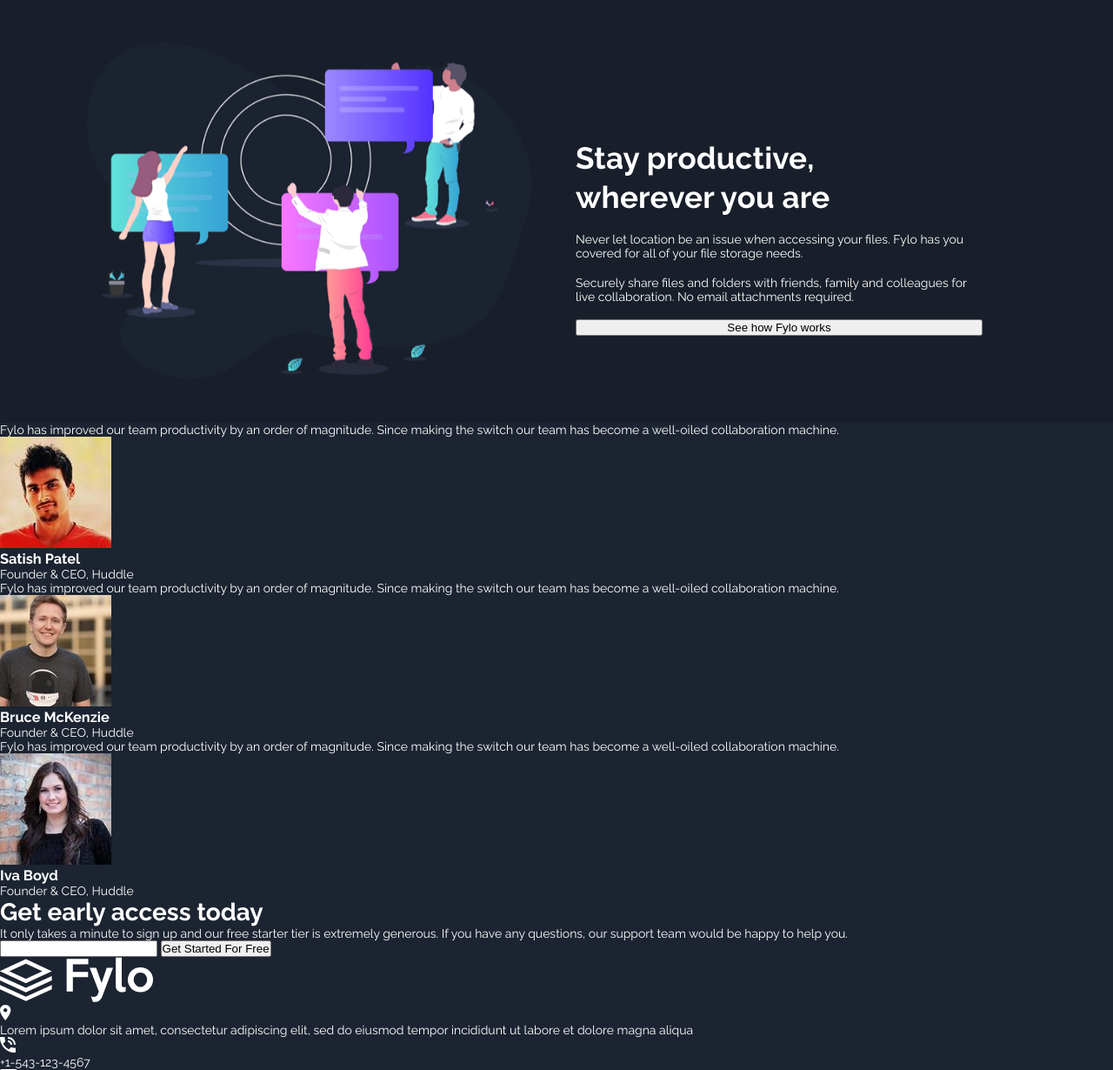
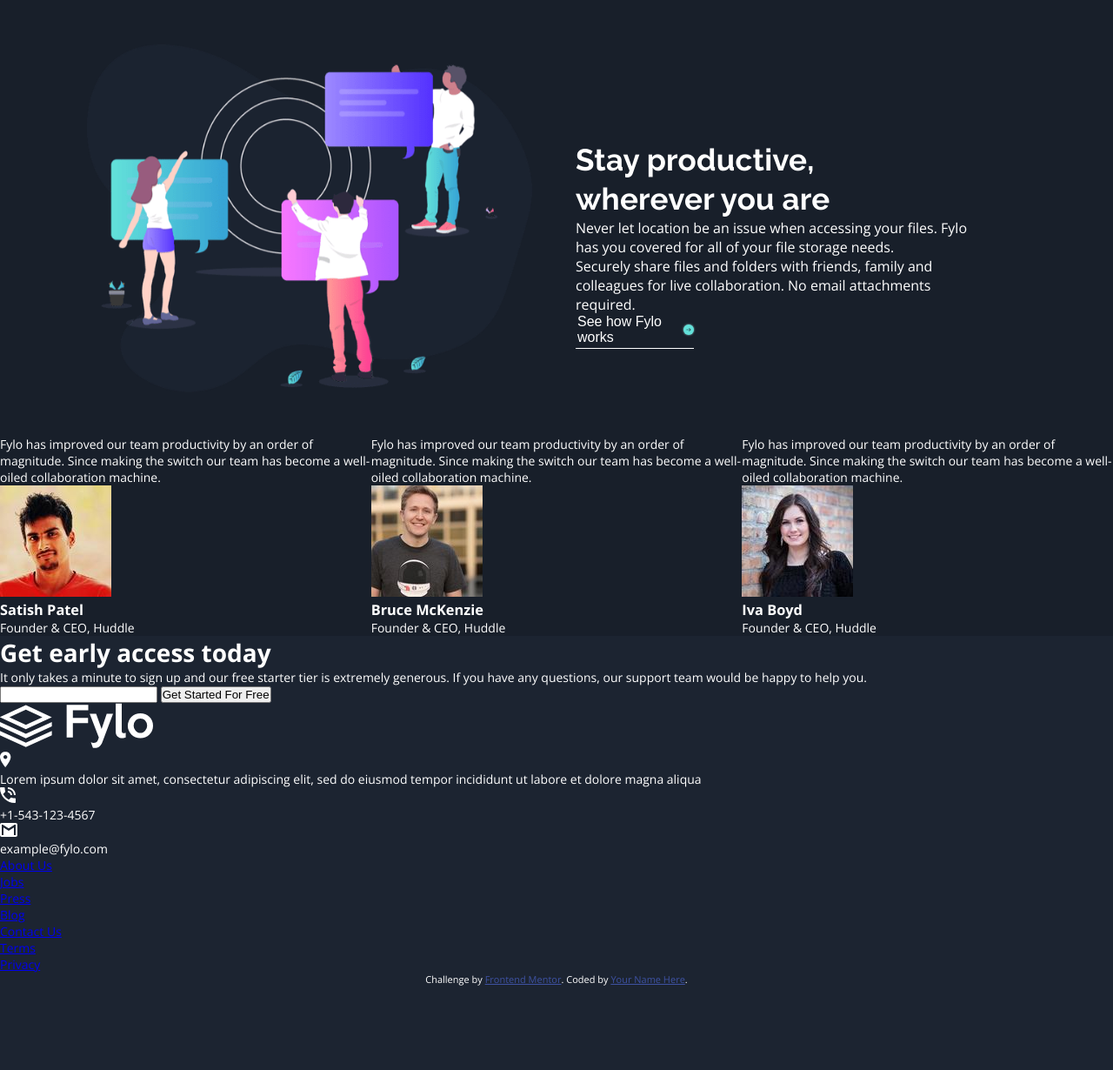
Before and after one commit to alexmru/JS-Stuff, a PHP site: page / in a window 1280 px wide. Shown: the part 1950-3180 px from the top of the page at 87% size. After the commit the page ends 3083 px from the top, so only its background shows below. Run offline with PHP 8.4, Linux system fonts and the light colour scheme.

Commit message:
terminat sectiunea message , inceput la testimonials

```diff
--- a/FM_Fylo-landing-page/css/style.css
+++ b/FM_Fylo-landing-page/css/style.css
@@ -7,7 +7,7 @@ html {
   font-size: 62.5%; }
 
 body {
-  font-family: "Raleway", sans-serif;
+  font-family: "Open Sans", sans-serif;
   background-color: #1c2431;
   font-size: 1.4rem;
   color: white; }
@@ -22,7 +22,8 @@ body {
 
 .header__nav-items {
   display: flex;
-  justify-content: space-between; }
+  justify-content: space-between;
+  font-family: "Raleway", sans-serif; }
 
 .header__nav-item {
   list-style: none;
@@ -56,6 +57,7 @@ body {
     width: 100%;
     height: 100%; }
   .cta__main-heading {
+    font-family: "Raleway", sans-serif;
     font-size: 4.5rem;
     line-height: 7rem;
     margin: 4rem 0; }
@@ -94,6 +96,7 @@ body {
   .features__item-photo {
     align-self: center; }
   .features__item-heading {
+    font-family: "Raleway", sans-serif;
     font-size: 2.1rem;
     margin: 3rem 0 1rem; }
   .features__item-description {
@@ -114,8 +117,33 @@ body {
     flex-direction: column;
     justify-content: space-between; }
   .message__heading {
+    font-family: "Raleway", sans-serif;
     margin-top: 6rem;
     font-size: 3.5rem;
     padding-right: 15rem;
     letter-spacing: .02rem;
     line-height: 4.5rem; }
+  .message__p1 {
+    font-size: 1.6rem; }
+  .message__p2 {
+    font-size: 1.6rem; }
+  .message__button-box {
+    border-bottom: 1px solid white;
+    width: 29%;
+    display: flex;
+    justify-content: space-between;
+    align-items: center;
+    padding-bottom: .3rem; }
+  .message__button {
+    font-size: 1.6rem;
+    background-color: transparent;
+    color: white;
+    border: none;
+    padding: 0 0 0 0.2rem;
+    text-align: left; }
+  .message__button-arrow {
+    margin-right: -.2rem; }
+
+.testimonials {
+  background-color: #181f2a;
+  display: flex; }
--- a/FM_Fylo-landing-page/index.html
+++ b/FM_Fylo-landing-page/index.html
@@ -128,7 +128,10 @@
       Securely share files and folders with friends, family and colleagues for live collaboration. No email
       attachments required.
     </p>
+    <div class="message__button-box">
     <button class="message__button">See how Fylo works</button>
+    <img src="images/icon-arrow.svg" alt="" class="message__button-arrow">
+    </div>
     </div>
   </section>
 
@@ -139,36 +142,38 @@
         become a well-oiled collaboration machine.
       </p>
       <div class="testimonials__profile">
-        <img src="images/profile-1.jpg" alt="profile-photo" class="profile-photo">
-        <div class="profile-description">
-          <h3 class="profile-name">Satish Patel</h3>
-          <p class="profile-position">Founder & CEO, Huddle</p>
+        <img src="images/profile-1.jpg" alt="testimonials__photo" class="testimonials__photo">
+        <div class="testimonials__profile-description">
+          <h3 class="testimonials__profile-name">Satish Patel</h3>
+          <p class="testimonials__profile-position">Founder & CEO, Huddle</p>
         </div>
       </div>
     </div>
+
     <div class="testimonials__section">
       <p class="testimonials__description">
         Fylo has improved our team productivity by an order of magnitude. Since making the switch our team has
         become a well-oiled collaboration machine.
       </p>
       <div class="testimonials__profile">
-        <img src="images/profile-2.jpg" alt="profile-photo" class="profile-photo">
-        <div class="profile-description">
-          <h3 class="profile-name">Bruce McKenzie</h3>
-          <p class="profile-position">Founder & CEO, Huddle</p>
+        <img src="images/profile-2.jpg" alt="testimonials__photo" class="testimonials__photo">
+        <div class="testimonials__profile-description">
+          <h3 class="testimonials__profile-name">Bruce McKenzie</h3>
+          <p class="testimonials__profile-position">Founder & CEO, Huddle</p>
         </div>
       </div>
     </div>
+
     <div class="testimonials__section">
       <p class="testimonials__description">
         Fylo has improved our team productivity by an order of magnitude. Since making the switch our team has
         become a well-oiled collaboration machine.
       </p>
       <div class="testimonials__profile">
-        <img src="images/profile-3.jpg" alt="profile-photo" class="profile-photo">
-        <div class="profile-description">
-          <h3 class="profile-name">Iva Boyd</h3>
-          <p class="profile-position">Founder & CEO, Huddle</p>
+        <img src="images/profile-3.jpg" alt="testimonials__photo" class="testimonials__photo">
+        <div class="testimonials__profile-description">
+          <h3 class="testimonials__profile-name">Iva Boyd</h3>
+          <p class="testimonials__profile-position">Founder & CEO, Huddle</p>
         </div>
       </div>
     </div>
--- a/FM_Fylo-landing-page/sass/base.scss
+++ b/FM_Fylo-landing-page/sass/base.scss
@@ -28,7 +28,7 @@ html {
 
 
 body {
-    font-family: $raleway;
+    font-family: $open-sans;
     background-color: $dark-blue-primary;
     font-size: 1.4rem;
     color: white;
--- a/FM_Fylo-landing-page/sass/components.scss
+++ b/FM_Fylo-landing-page/sass/components.scss
@@ -11,6 +11,7 @@
     &__nav-items {
         display: flex;
         justify-content: space-between;
+        font-family: $raleway;
     }
     &__nav-item {
         list-style: none;
@@ -49,6 +50,7 @@
         height: 100%;
     }
     &__main-heading {
+        font-family: $raleway;
         font-size: 4.5rem;
         line-height: 7rem;
         margin: 4rem 0;
@@ -98,6 +100,7 @@
         align-self: center;
     }
     &__item-heading {
+        font-family: $raleway;
         font-size: 2.1rem;
         margin: 3rem 0 1rem;
 
@@ -127,6 +130,7 @@
 
     }
     &__heading {
+        font-family: $raleway;
         margin-top: 6rem;
         font-size: 3.5rem;
         padding-right: 15rem;
@@ -134,12 +138,58 @@
         line-height: 4.5rem;
     }
     &__p1 {
+        font-size: 1.6rem;
 
     }
     &__p2 {
+        font-size: 1.6rem;
+    }
+    &__button-box {
+        border-bottom: 1px solid white;
+        width: 29%;
+        display: flex;
+        justify-content: space-between;
+        align-items: center;
+        padding-bottom: .3rem;
+    }
+
+    &__button {
+        font-size: 1.6rem;
+        background-color: transparent;
+        color: white;
+        border:none;
+        padding: 0 0 0 0.2rem;
+        text-align: left;
+    }
+
+    &__button-arrow {
+        margin-right: -.2rem;
+    }
+}
+
+.testimonials {
+    background-color: $dark-blue-background;
+    display: flex;
+    &__section {
 
     }
-    &__button {
+    &__description {
+
+    }
+    &__profile {
+
+        &-description {
+
+        }
+        &-name {
+
+        }
+        &-position {
+
+        }
+
+    }
+    &__photo {
 
     }
 }
```
